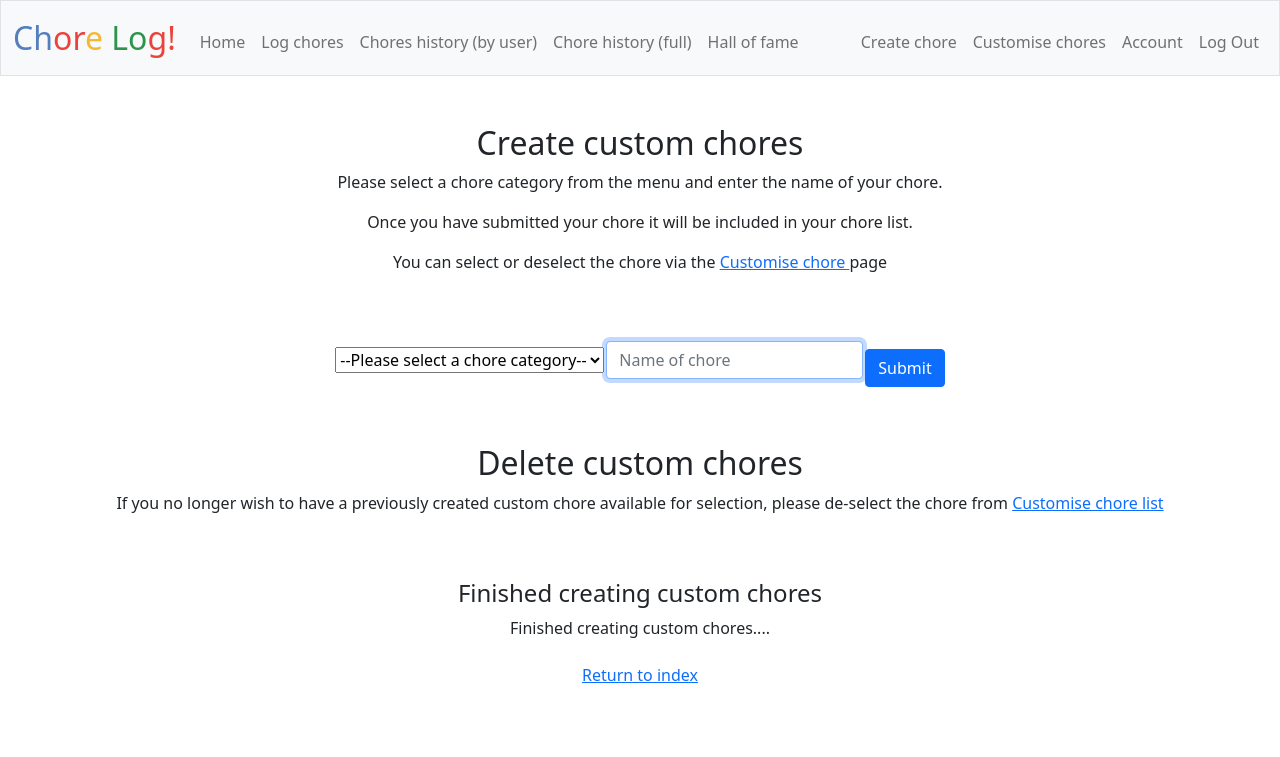
After one commit to hoomanhorsey/chorelog, a Flask app: page /create in a window 1280 px wide. The commit adds this page. Shown: the top 757 px of the page. Run offline with Flask 2, Linux system fonts and the light colour scheme; a user stored in the database is signed in; data that the repository does not hold is empty; some libraries are stand-ins or nearby versions.

```diff
--- a/app.py
+++ b/app.py
@@ -142,8 +142,6 @@ def index():
     return render_template("index.html", index=index, currentuser=currentuser, previouslog=previouslog)
 
 
-
-
 @app.route("/about", methods=["GET"])
 def about():
 
@@ -191,6 +189,7 @@ def account():
 
 
 
+
 @app.route("/chorebyuser", methods=["GET", "POST"])
 @login_required
 def chorebyuser():
@@ -228,6 +227,58 @@ def chorebyuser():
         return render_template("chorebyuser.html", currentuser=currentuser, users=users)
 
 
+@app.route("/create", methods=["GET", "POST"])
+@login_required
+def create():
+
+    # User reached route via POST (as by submitting a form via POST)
+    if request.method == "POST":
+
+        chorecategory = request.form.get("chorecategory")
+        chore = request.form.get("chore").capitalize() #changes to sentence case
+
+        print(chorecategory)
+        print(chore)
+
+        if chorecategory == "" or chore == "" or not chore:
+            return apology("You haven't selected a chore cateogry, or a chore to log", 400)
+
+        # db query to provide chorecategories for selelction
+        category = db.execute("Select chorecategory FROM t_choresdefault GROUP BY chorecategory ORDER BY chorecategory")
+
+        # create choreid number for custom chore
+        counter = db.execute("SELECT customnumber from t_customcounter")
+        counter = counter[0]['customernumber']
+        customchoreid = counter + 1
+
+
+
+        # insert custom chore into t_choresdefault
+        db.execute("INSERT INTO t_choresdefault (choreid, chorecategory, chore) VALUES (?, ?, ?)", customchoreid, chorecategory, chore)
+        # inserts custom chore into chorelist_users
+        db.execute("INSERT INTO t_chorelist_users (choreid, houseid) VALUES (?,?)", customchoreid, session['houseid'])
+
+        # updating customnumber in customcounter
+        db.execute()("UPDATE t_customcounter SET customcounter = ?", customchoreid)
+
+
+
+        # info for alert on creation of chore
+        currentuser = session['username']
+        alert = "created"
+
+        return render_template("create.html", alert=alert, category=category, chore=chore, chorecategory=chorecategory, currentuser=currentuser)
+
+
+    else:
+        print('hello')
+
+        category = db.execute("Select chorecategory FROM t_choresdefault GROUP BY chorecategory ORDER BY chorecategory")
+        print(category)
+
+
+        return render_template("create.html", category=category)
+
 
 @app.route("/custom", methods=["GET", "POST"])
 @login_required
@@ -235,18 +286,34 @@ def custom():
 
     if request.method == "POST":
 
+        # Query db to create list of default chores, by chorecategory, chore and choreid, for printing options in template
         choredefault = db.execute("SELECT t_choresdefault.choreid, t_choresdefault.chorecategory, t_choresdefault.chore FROM t_choresdefault ORDER BY chorecategory, chore ASC")
 
+        # Query db to create list of choreids of default chores, for comparing against custom list of chores. Selected with choreid values aggregated as a string.
         currentchorelist = db.execute("SELECT STRING_AGG(CAST(u_chorelist_?.choreid AS TEXT), ',') as choreid FROM u_chorelist_?", session["houseid"], session["houseid"])
+
+        # currentchorelist = db.execute("SELECT choreid FROM u_chorelist_?", session["houseid"])
+        print(currentchorelist)
+        # for loop extracts values from string of choreids expressed as a value of a dict, and creates a list of integers
         for c in currentchorelist:
             c['choreid'] = c['choreid'].split(',')
             c['choreid'] = [int(i) for i in c['choreid']]
 
+        # sorts by alpha to aid reading
         currentchorelist = sorted(currentchorelist[0]['choreid'])
+        print(currentchorelist)
 
+        # form values extracted, as keys
         housecustom = request.form.keys()
+        print(housecustom)
+
+        # changed to a list of char values
         housecustom = sorted(list(housecustom))
-        housecustom = [int(i) for i in housecustom]
+        print(housecustom)
+
+        # transforms values from char to int, and then sorts by alpha
+        housecustom = sorted([int(i) for i in housecustom])
+        print(housecustom)
 
         # Comparison of the two lists
         diffdefault = set(currentchorelist) - set(housecustom)
@@ -257,7 +324,7 @@ def custom():
 
         # test for difference from default list.
         if not diffdefault:
-            print('no difcof from default bro') # TODO delete this statement later
+            print('no diff from default bro') # TODO delete this statement later
         else:
             for i in diffdefault:
                 n = str(i)
@@ -269,12 +336,16 @@ def custom():
         else:
             for j in diffcustom:
                 p = str(j)
+                db.execute("INSERT INTO u_chorelist_? (choreid) VALUES (?)", session['houseid'], p)
 
-                forinsertion = db.execute("SELECT chorecategory, chore, choreid FROM t_choresdefault WHERE choreid = ?", p)
-                ccat = forinsertion[0]['chorecategory']
-                cho = forinsertion[0]['chore']
+                #forinsertion = db.execute("SELECT choreid FROM t_choresdefault WHERE choreid = ?", p)
 
-                db.execute("INSERT INTO u_chorelist_? (chorecategory, chore, choreid) VALUES (?, ?, ?)", session['houseid'], ccat, cho, p)
+                #forinsertion = db.execute("SELECT chorecategory, chore, choreid FROM t_choresdefault WHERE choreid = ?", p)
+                #ccat = forinsertion[0]['chorecategory']
+                #cho = forinsertion[0]['chore']
+
+                # db.execute("INSERT INTO u_chorelist_? (chorecategory, chore, choreid) VALUES (?, ?, ?)", session['houseid'], ccat, cho, p)
+
 
            #TODO insert SQL insertion for new items once you've created custom chore functionality.
 
@@ -534,9 +605,21 @@ def regcode():
         print(regstatus[0]['regcodestatus'])
         if regstatus[0]['regcodestatus'] == 'unused':
 
+
+            #                db.execute("CREATE TABLE u_chorelist_? AS SELECT * FROM t_choresdefault", regstatus[0]['houseid'])
+                db.execute("CREATE TABLE u_chorelist_? (choreid int NOT NULL, PRIMARY KEY(choreid))", regstatus[0]['houseid'])
+
+                            #CREATE TABLE Persons (ID int NOT NULL, LastName varchar(255) NOT NULL, FirstName varchar(255), Age int, PRIMARY KEY (ID));
+
+                #db.execute("INSERT INTO u_chorelist_? SELECT choreid FROM t_choresdefault", regstatus[0]['houseid'])
+
+
                 db.execute("UPDATE t_reg SET regcodestatus = 'used' WHERE regcode = ?", regcode)
 
-                db.execute("CREATE TABLE u_chorelist_? AS SELECT * FROM t_choresdefault", regstatus[0]['houseid'])
+                #db.execute("CREATE TABLE u_chorelist_? LIKE t_choresdefault", regstatus[0]['houseid'])
+
+                #db.execute("INSERT INTO u_chorelist_? SELECT choreid FROM t_choresdefault", regstatus[0]['houseid'])
+                #db.execute("CREATE TABLE u_chorelist_? AS SELECT * FROM t_choresdefault", regstatus[0]['houseid'])
 
         #TODO NOTE - the above works, to create the custom list database. But for some reason the app crashes each time. Potentially due to a delay.
         # One test might be to insert a delay, or try and manually close the process.
@@ -604,6 +687,10 @@ def register():
         msg = Message('You are registered with Chore Log!', recipients = [email])
         msg.body = "Hi " + username + ". Congratulations on registering with Chore Log. Chore log takes the chore out of logging chores."
         mail.send(msg)
+
+        #TODO populate u_chorelist_# db - need to move this earlier probably. Also, if it remains here it gets repopulated each time you register someone new. Which doesn't actually matter as it's only a default chore list.
+        db.execute("INSERT INTO u_chorelist_? SELECT choreid FROM t_choresdefault", session['houseid'])
+
 
         return render_template("login.html")
 
--- /dev/null
+++ b/templates/create.html
@@ -0,0 +1,91 @@
+{% extends "layout.html" %}
+
+{% block title %}
+    Create Chores
+{% endblock %}
+
+
+{% block main %}
+
+<body class="bluebackground">
+
+
+
+
+<h2>Create custom chores</h2>
+
+<p> Please select a chore category from the menu and enter the name of your chore.</p>
+
+<p> Once you have submitted your chore it will be included in your chore list.</p>
+
+<p> You can select or deselect the chore via the <a href=/custom"">Customise chore </a> page</p>
+
+
+    <table align="center">
+    <thead></thead>
+
+
+    <tbody>
+
+        {% if alert == "created"-%}
+        <div class="alert alert-primary" role="alert">
+        <p>Good job {{currentuser}}! </p>
+
+        <p>You've created a new chore!</p>
+
+            In the '{{ chorecategory }}' category, the chore of '
+            {{ chore }}' was created.
+
+        {% else -%}
+        <div class="alert alert-#E1F5FE" role="alert">
+        </div>
+        {% endif %}
+
+        <tr >
+        <form action="/create" method="POST">
+
+            <td>
+                <div class="mb-3">
+                    <select id="chorecategory" name="chorecategory">
+                        <option value="">--Please select a chore category--</option>
+                        {% for i in category %}
+                            <option value="{{i.chorecategory}}"> {{i.chorecategory}} </option>
+                        {% endfor %}
+                    </select>
+                </div>
+            </td>
+
+            <td>
+                <div class="mb-3">
+                    <input autocomplete="off" autofocus class="form-control mx-auto w-auto" id="nameofchore" name="chore" placeholder="Name of chore" type="text">
+                </div>
+            </td>
+
+
+            <td>
+                <input class="btn btn-primary" type="submit" value="Submit">
+            </td>
+        </form>
+
+        </tr>
+
+
+    </tbody>
+    </table>
+
+<br>
+<br>
+    <h2>Delete custom chores</h2>
+
+    <p>If you no longer wish to have a previously created custom chore available for selection, please de-select the chore from  <a href="/custom"> Customise chore list </a> </p>
+
+<br>
+<br>
+<h4>Finished creating custom chores</h4>
+
+<p>Finished creating custom chores....</p>
+ <p class="btn"> <a href="/"> Return to index </a> </p>
+
+</body>
+
+{% endblock %}
--- a/templates/layout.html
+++ b/templates/layout.html
@@ -56,6 +56,7 @@
 
                         </ul>
                         <ul class="navbar-nav ms-auto mt-2">
+                            <li class="nav-item"><a class="nav-link" href="/create">Create chore</a></li>
                             <li class="nav-item"><a class="nav-link" href="/custom">Customise chores</a></li>
                             <li class="nav-item"><a class="nav-link" href="/account">Account</a></li>
                             <li class="nav-item"><a class="nav-link" href="/logout">Log Out</a></li>
--- a/templates/logchore.html
+++ b/templates/logchore.html
@@ -38,10 +38,6 @@
         <!-- Note, change alert default color if you change background color-->
 
 
-
-
-
-
 <table class="table table-striped">
 
     <thead>
@@ -70,7 +66,7 @@
                 <td>
                     <div class="mb-3">
                         <select id="choreid" name="choreid">
-                            <option value="">--Please select a chore--</option>
+                            <option>--Please select a chore--</option>
 
                                 {% for c in choredefault %}
 
--- a/templates/regcode.html
+++ b/templates/regcode.html
@@ -7,6 +7,10 @@
 {% block main %}
 
 <body class="bluebackground">
+
+<p>!!** Andrew - dont forget that the app crashes when you enter the reg code. However, it does actually successfully create the house profile database. It seems that because the database takes a little while to create it causes the app to hang and then crash. However, the new table is successfully created and is noted as such.  You will need to fix this error.**!!</p>
+<p> To sign up, you need to wait until the table is created, and then refresh the regcode page. This will then allow you to enter the regcode and sign up a new user</p>
+
 
     <form action="/regcode" method="post">
         <h2>Registration code</h2>
```
Also changed, not shown: chorelogtemplate.db, 3 other files.
